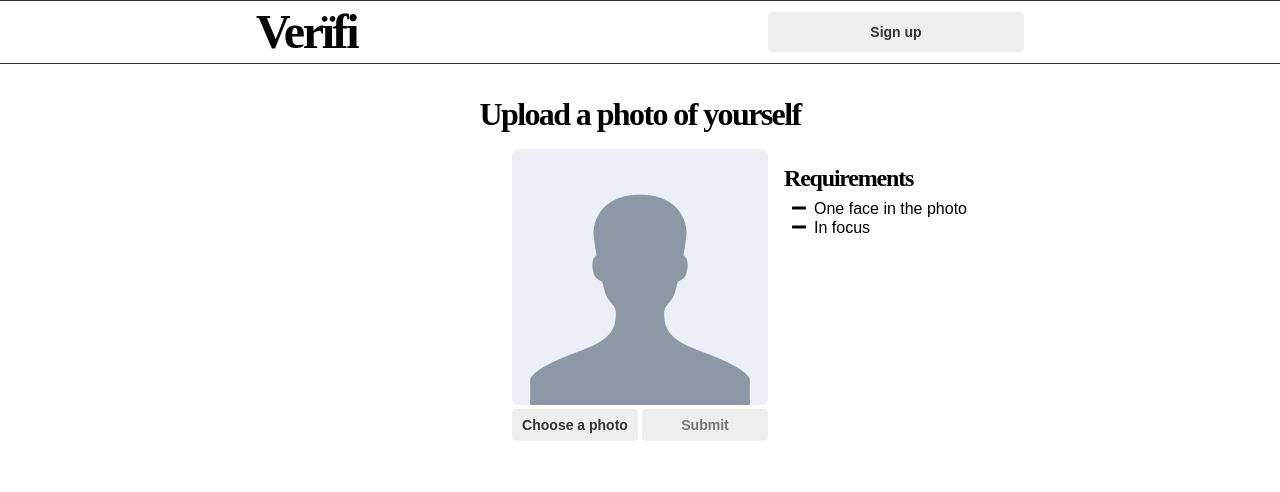
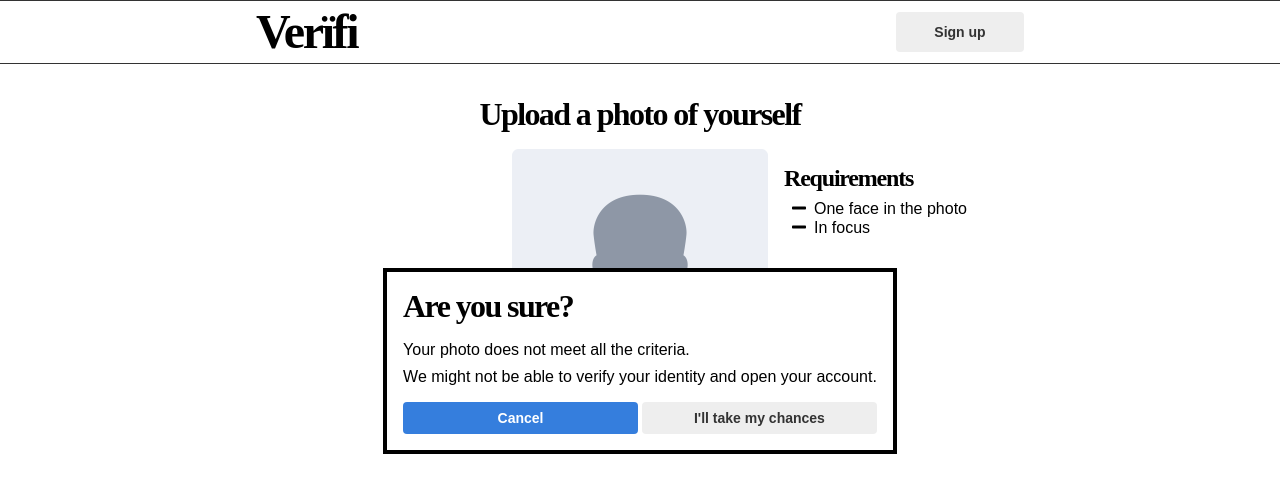
Before and after one commit to hnipps/veriifi, a React (Create React App) app: page /photo in a window 1280 px wide. Shown: the top 492 px of the page. Built offline with nearby package versions, Linux system fonts and the light colour scheme.

Commit message:
Adds Button width prop
Updates Dialog styling for Safari

```diff
--- a/src/components/Button.tsx
+++ b/src/components/Button.tsx
@@ -25,6 +25,7 @@ export type ButtonProps = (
   variant?: "primary" | "secondary";
   disabled?: boolean;
   className?: string;
+  width?: "wide" | "default";
 };
 
 const variantClassMap = {
@@ -33,10 +34,16 @@ const variantClassMap = {
   disabled: "bg-light-gray gray no-pointer-events"
 };
 
+const widthClassMap = {
+  wide: "mw5",
+  default: "mw4"
+};
+
 const Button = ({
   element: Element,
   variant = "primary",
   className,
+  width = "default",
   disabled = false,
   ...props
 }: ButtonProps) => {
@@ -46,7 +53,8 @@ const Button = ({
       className={combineClasses(
         className,
         variantClassMap[disabled ? "disabled" : variant],
-        "w-100 mw5 br2 bn dib f6 fw6 tc ph2 pv2 no-underline flex items-center justify-center cursor-default"
+        widthClassMap[width],
+        "w-100 br2 bn dib f6 fw6 tc ph2 pv2 no-underline flex items-center justify-center cursor-default"
       )}
       {...props}
     />
--- a/src/components/Dialog.tsx
+++ b/src/components/Dialog.tsx
@@ -6,7 +6,7 @@ interface DialogProps {
 
 const Dialog = ({ children }: DialogProps) => {
   return (
-    <dialog className="mw6 flex flex-column justify-center top-50" open={true}>
+    <dialog className="absolute left-0 right-0 center bg-white pa3 ba bw2 mw6 flex flex-column justify-center top-50" open={true}>
       {children}
     </dialog>
   );
--- a/src/pages/UploadPhoto.tsx
+++ b/src/pages/UploadPhoto.tsx
@@ -19,7 +19,7 @@ const UploadPhoto = () => {
     isInFocus: undefined
   });
   const [photoMeetsRequirements, setPhotoMeetsRequirements] = useState(false);
-  const [isDialogOpen, setIsDialogOpen] = useState(false);
+  const [isDialogOpen, setIsDialogOpen] = useState(true);
   const [checkingPhoto, setCheckingPhoto] = useState(false);
 
   const [requirementFaceState, setRequirementFaceState] = useState(
@@ -131,10 +131,15 @@ const UploadPhoto = () => {
             We might not be able to verify your identity and open your account.
           </p>
           <div className="flex">
-            <Button element="button" onClick={handleCancel} className="mr1">
+            <Button
+              width="wide"
+              element="button"
+              onClick={handleCancel}
+              className="mr1"
+            >
               Cancel
             </Button>
-            <Button element={Link} to="/done" variant="secondary">
+            <Button width="wide" element={Link} to="/done" variant="secondary">
               I'll take my chances
             </Button>
           </div>
```
